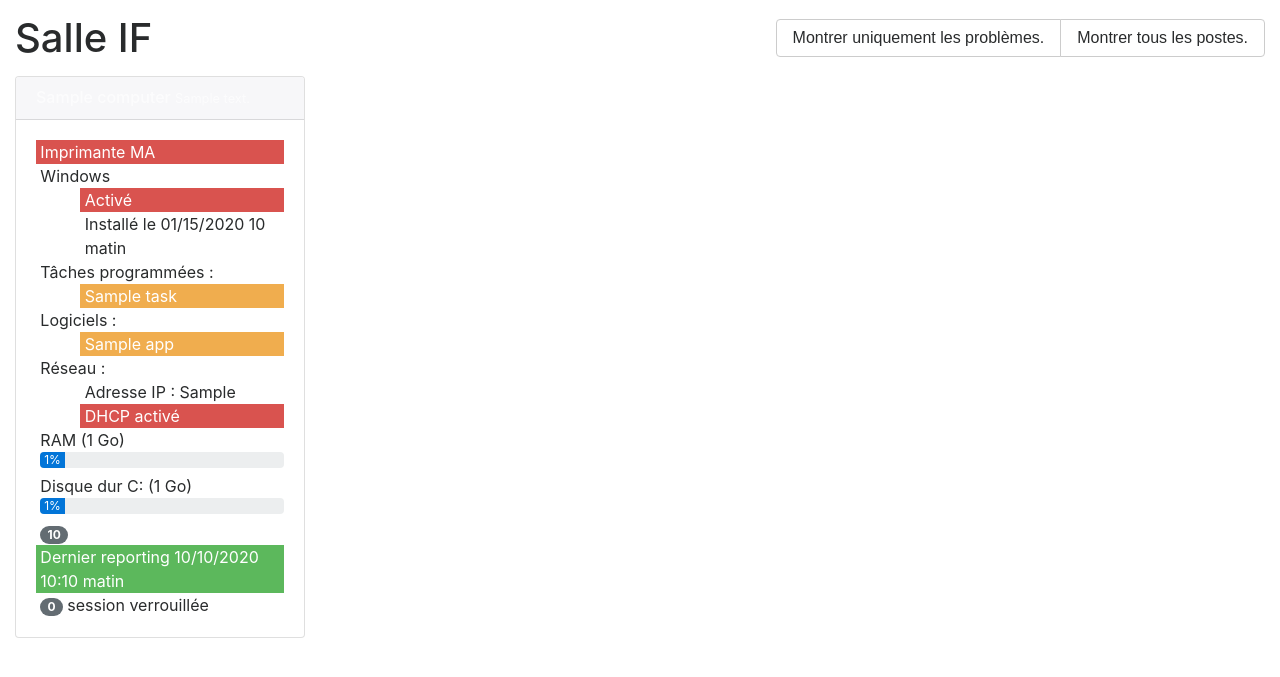
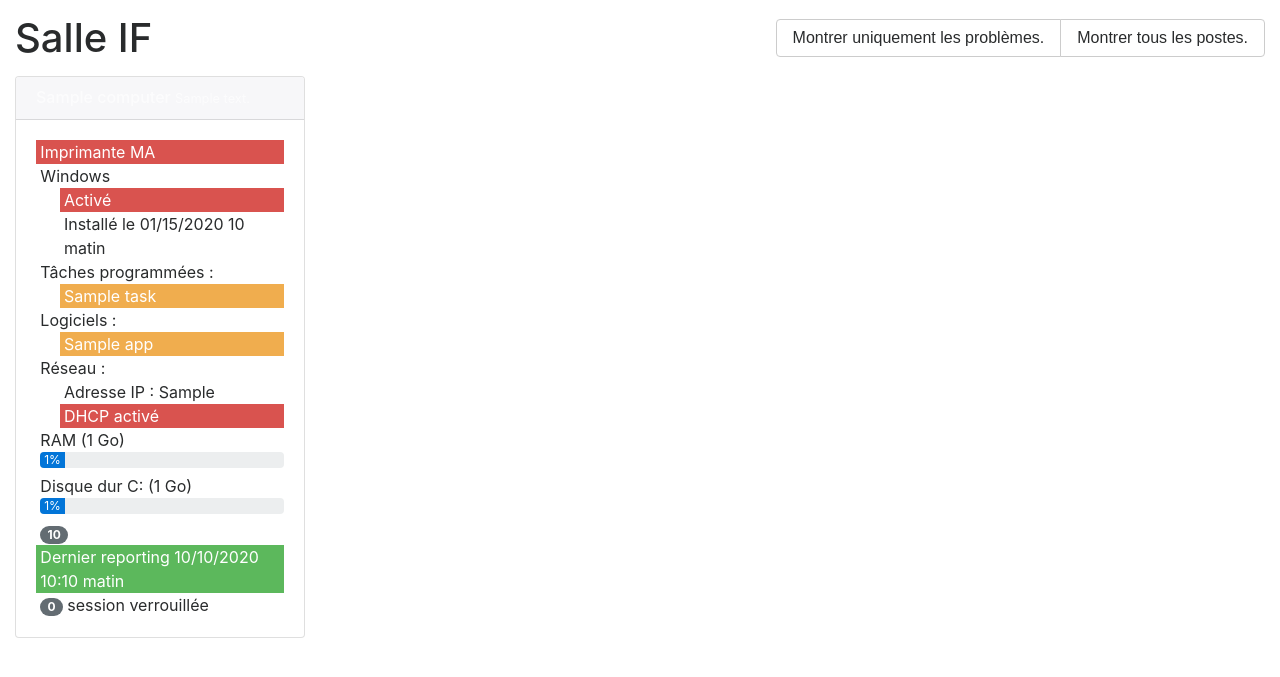
Before and after one commit to BdEINSALyon/dashboard, a Django app: template board/templates/board/computer.html in a window 1280 px wide. Shown: the top 677 px of the page. Run offline with Django 3.2, Linux system fonts and the light colour scheme; the template is opened without the code that fills it: most values are stand-ins (such as "Sample title", 1, 10 or a date in 2020); data that the repository does not hold is empty; some libraries are stand-ins or nearby versions.

Commit message:
Reduce inner list padding

```diff
--- a/board/static/board/style.css
+++ b/board/static/board/style.css
@@ -23,3 +23,7 @@ ul.no-style {
 li {
     padding: 0 0 0 0.5ex;
 }
+
+li ul {
+    padding-left: 1.2em;
+}
```
